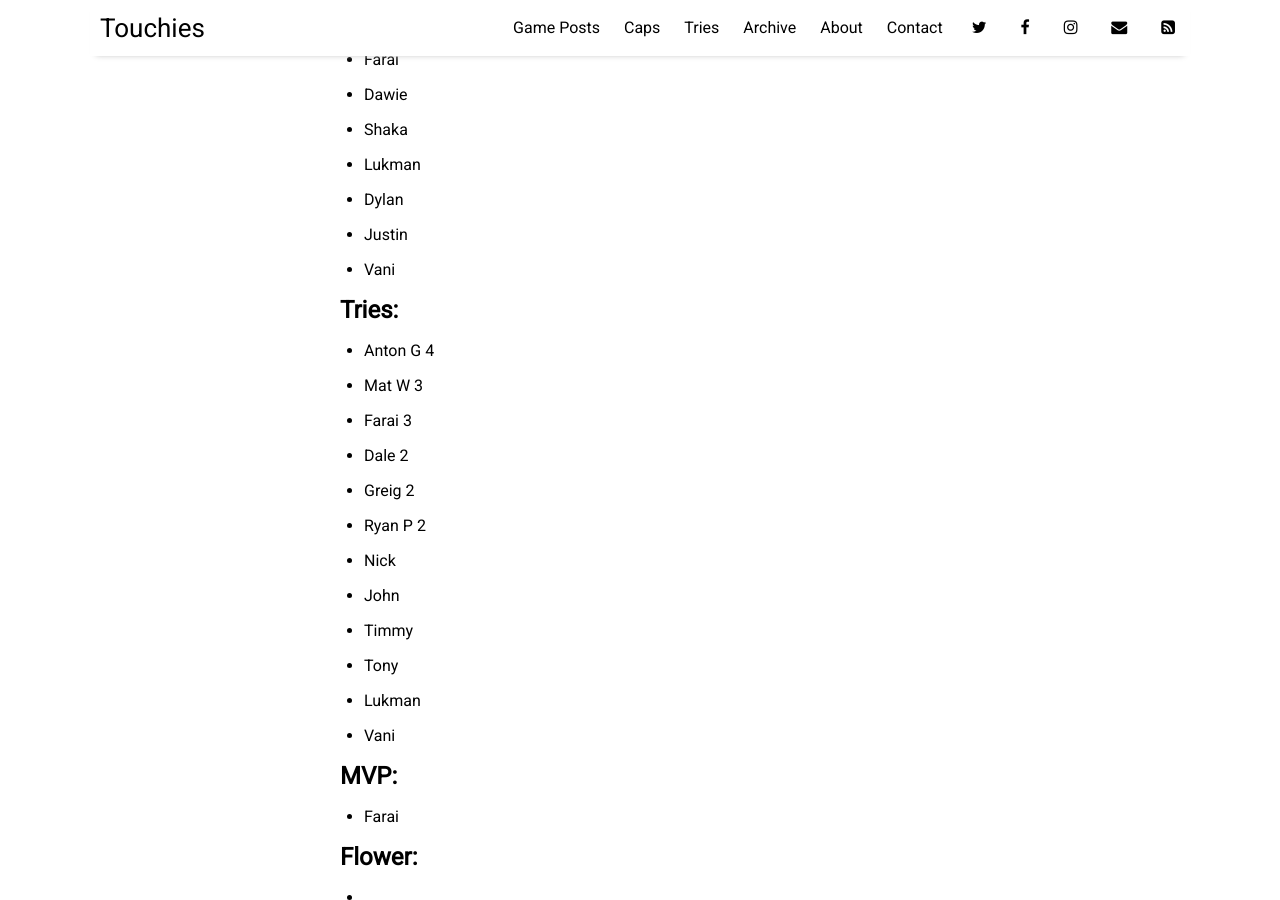
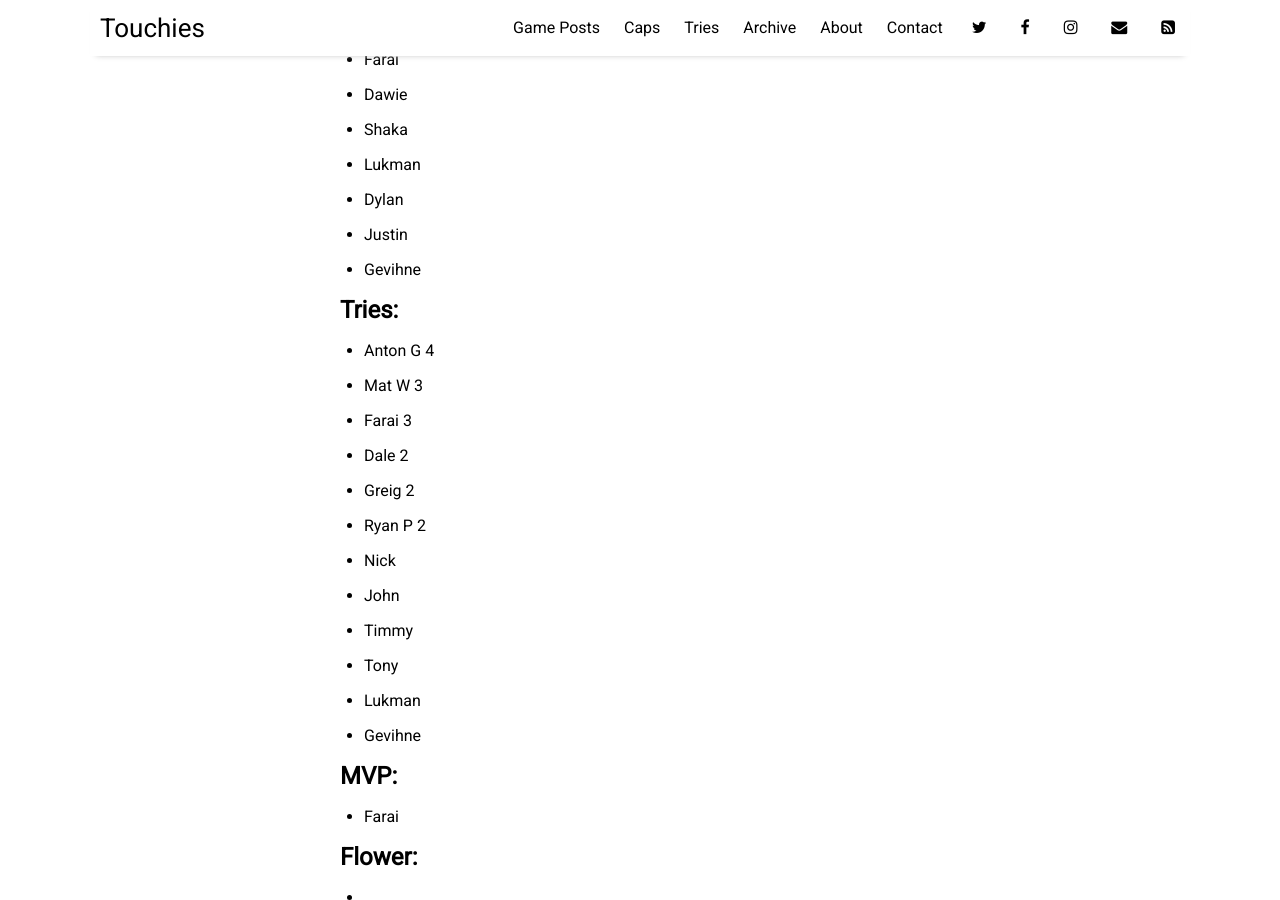
Before and after one commit to sundayrugby/sundayrugby.github.io, a Jekyll site: the page built from _posts/2023-06-18-AY.md, in a window 1280 px wide and 900 px high, scrolled down 973 px. Built offline with Jekyll 4.4.1, drawn with Linux system fonts in a browser that asks for light colours; nearby versions of some CDN libraries.

Commit message:
Update 2023-06-18-AY.md

```diff
--- a/_posts/2023-06-18-AY.md
+++ b/_posts/2023-06-18-AY.md
@@ -29,7 +29,7 @@ image: 2023_06_18.jpg
  * Lukman
  * Dylan
  * Justin
- * Vani
+ * Gevihne
 
 ## Tries:
 
@@ -44,7 +44,7 @@ image: 2023_06_18.jpg
  * Timmy
  * Tony
  * Lukman
- * Vani
+ * Gevihne
 
 ## MVP:
 
```
